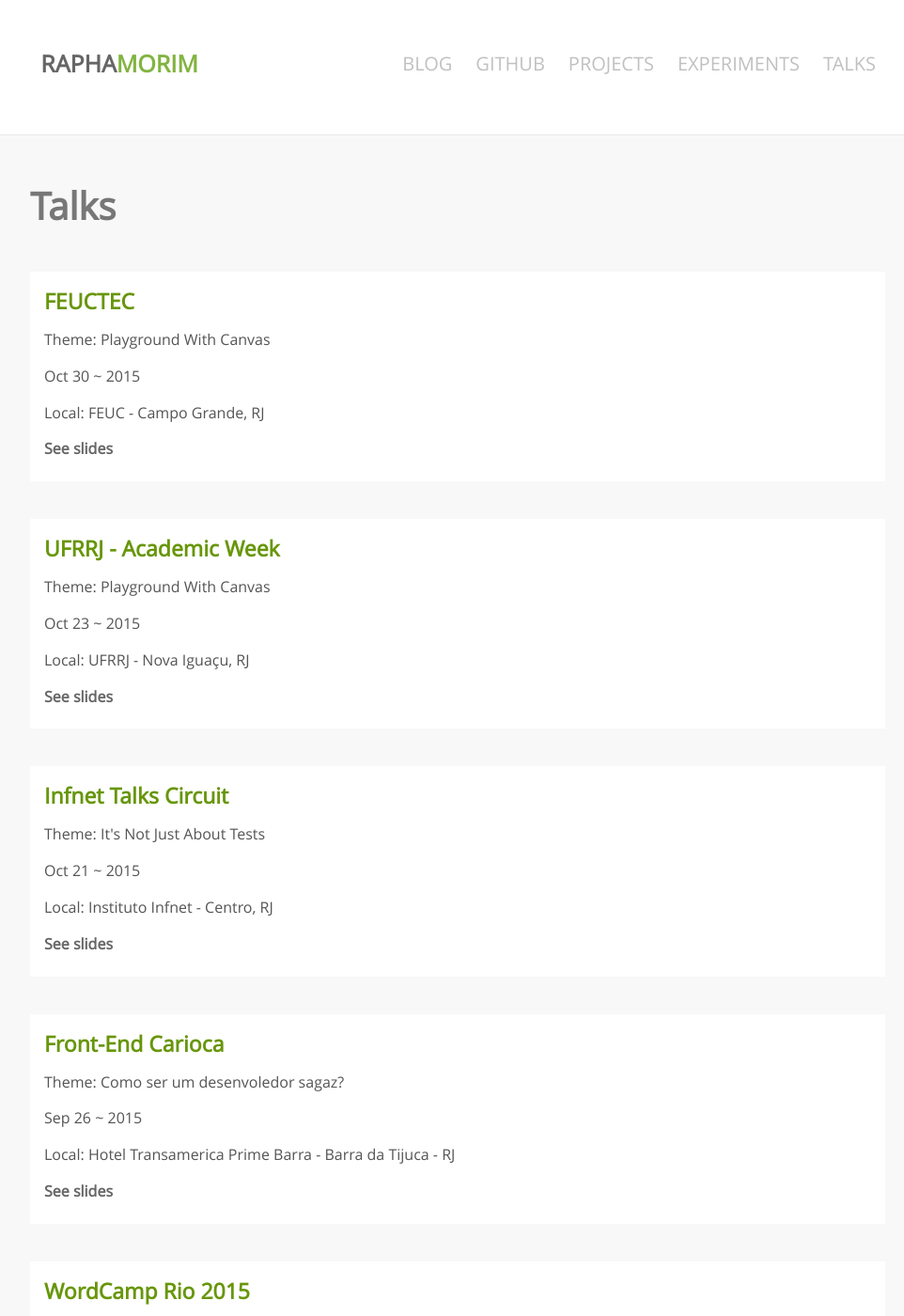
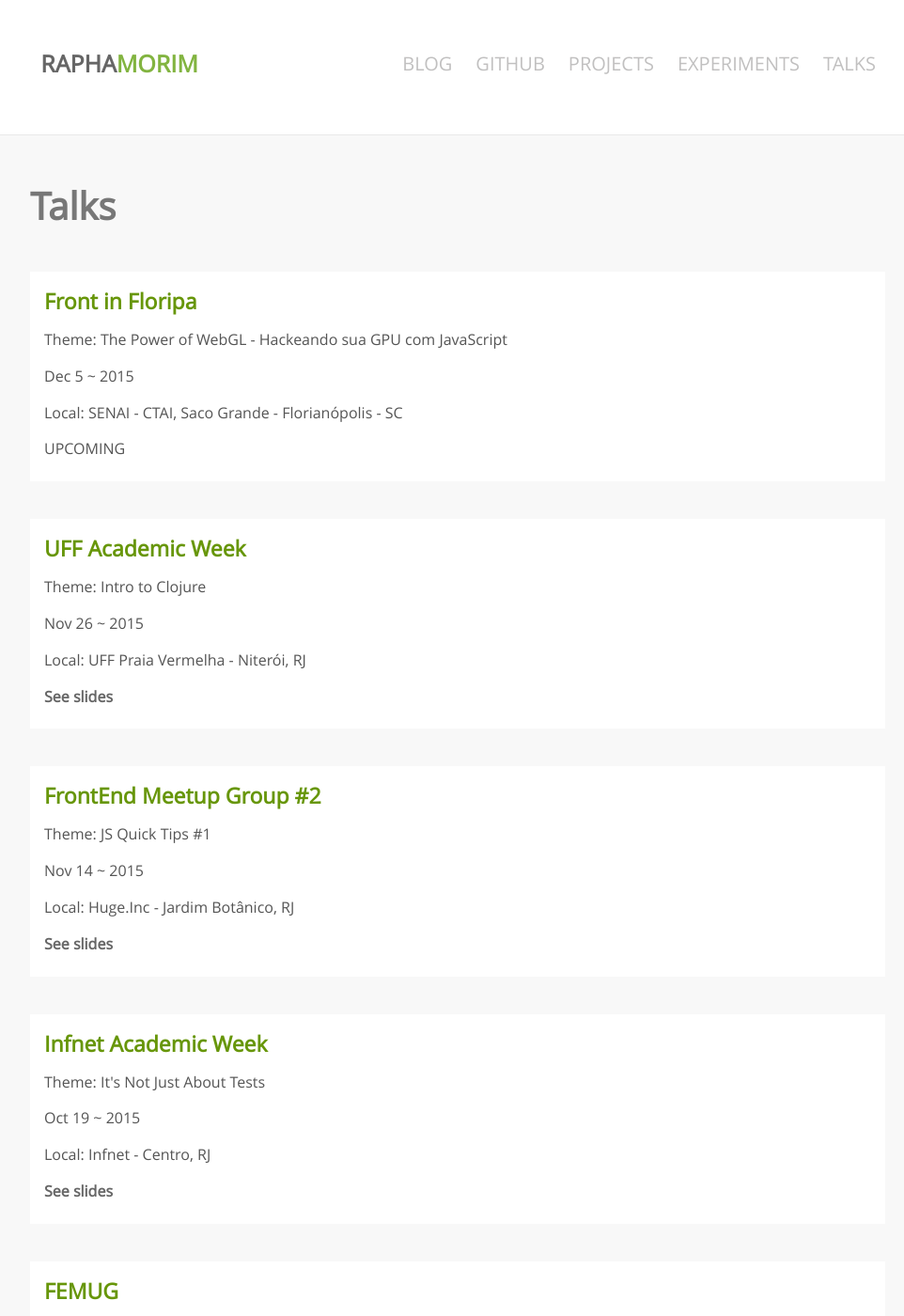
Before and after one commit to raphamorim/raphamorim.github.com, a Jekyll site: the page built from talks/index.md, in a window 1280 px wide and 1400 px high. Shown: the whole window at 94% size, without its empty margins (153-1115 px from the left). Built offline with Jekyll 4.4.1, drawn with Linux system fonts in a browser that asks for light colours; some of the changed text lies outside the part shown.

Commit message:
update to jekyll 3.0.0

```diff
--- a/_config.yml
+++ b/_config.yml
@@ -10,10 +10,11 @@ commentlinks: true
 twitter-username: raphamundi
 feedburnerurl: http://feeds.feedburner.com/raphamorim
 google-analytics-tracking-id: UA-49746836-1
+gems: [jekyll-paginate, jekyll-gist]
 
 source:      .
 destination: ./_site
-plugins:     ./_plugins
+plugins_dir:     ./_plugins
 paginate_path: 'blog/page:num'
 
 future:      true
@@ -38,7 +39,7 @@ kramdown:
   footnote_nr: 1
   entity_output: as_char
   toc_levels: 1..6
-  use_coderay: false
+  enable_codera: false
 
   coderay:
     coderay_wrap: div
--- a/talks/index.md
+++ b/talks/index.md
@@ -8,6 +8,49 @@ description: Upcoming lectures and previous talks.
 ##Talks
 
 <ul id="exp">
+  <li>
+     <h3>Front in Floripa</h3>
+     <p>Theme: The Power of WebGL - Hackeando sua GPU com JavaScript</p>
+     <p>Dec 5 ~ 2015</p>
+     <p>Local: SENAI - CTAI, Saco Grande - Florianópolis - SC</p>
+     <p>UPCOMING</p>
+  </li>
+  <li>
+     <h3>UFF Academic Week</h3>
+     <p>Theme: Intro to Clojure</p>
+     <p>Nov 26 ~ 2015</p>
+     <p>Local: UFF Praia Vermelha - Niterói, RJ</p>
+     <p><a
+     href="https://speakerdeck.com/raphamorim/intro-to-clojure"
+     target="_blank">See slides</a></p>
+  </li>
+  <li>
+     <h3>FrontEnd Meetup Group #2</h3>
+     <p>Theme: JS Quick Tips #1</p>
+     <p>Nov 14 ~ 2015</p>
+     <p>Local: Huge.Inc - Jardim Botânico, RJ</p>
+     <p><a
+     href="https://speakerdeck.com/raphamorim/js-quick-tips-number-1"
+     target="_blank">See slides</a></p>
+  </li>
+  <li>
+     <h3>Infnet Academic Week</h3>
+     <p>Theme: It's Not Just About Tests</p>
+     <p>Oct 19 ~ 2015</p>
+     <p>Local: Infnet - Centro, RJ</p>
+     <p><a
+     href="https://speakerdeck.com/raphamorim/its-not-just-about-tests"
+     target="_blank">See slides</a></p>
+  </li>
+  <li>
+     <h3>FEMUG</h3>
+     <p>Theme: Playground With Canvas</p>
+     <p>Oct 30 ~ 2015</p>
+     <p>Local: FEUC - Campo Grande, RJ</p>
+     <p><a
+     href="https://speakerdeck.com/raphamorim/playground-with-canvas"
+     target="_blank">See slides</a></p>
+  </li>
   <li>
      <h3>FEUCTEC</h3>
      <p>Theme: Playground With Canvas</p>
```
Also changed, not shown: 7 other files.
